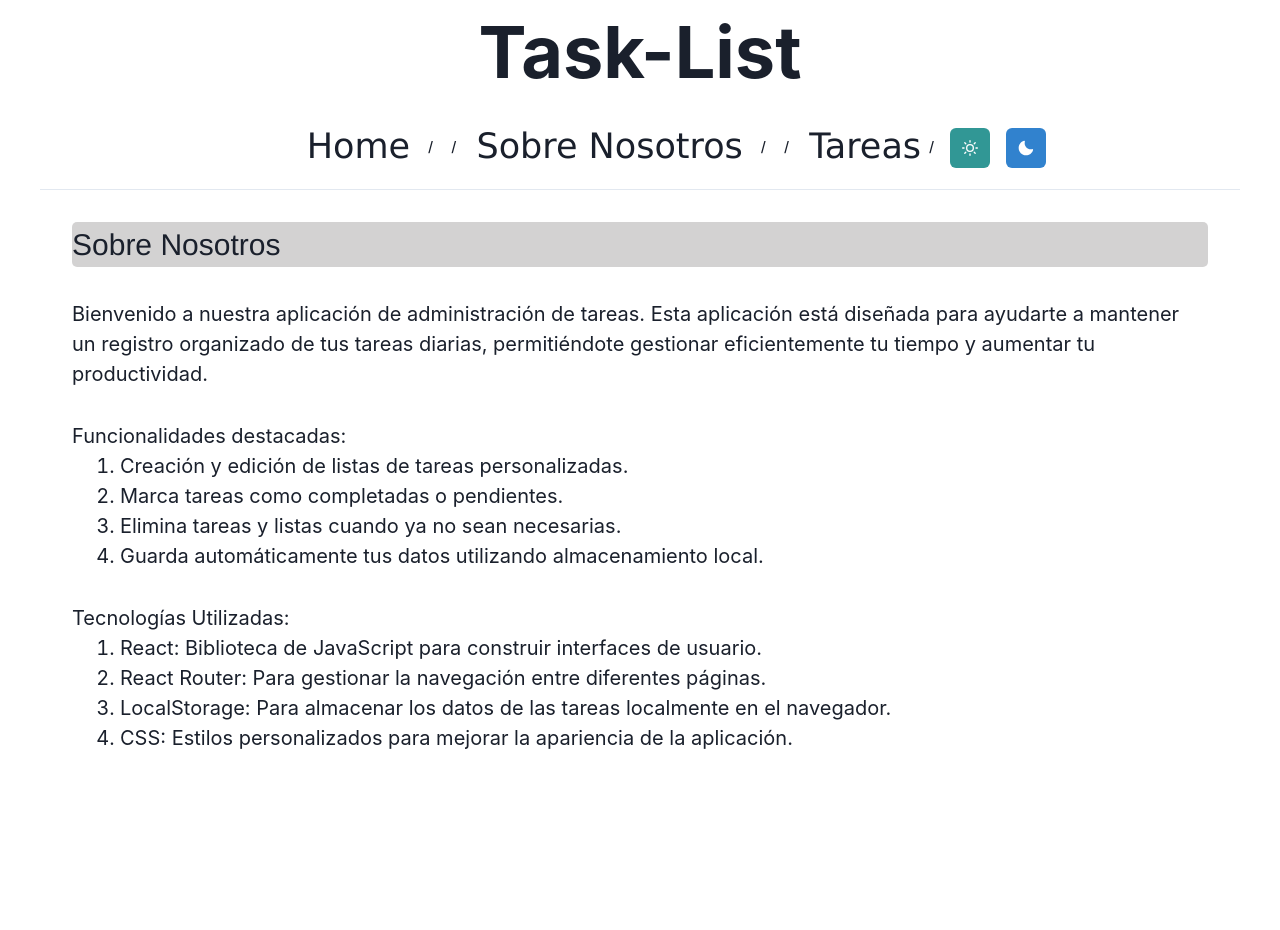
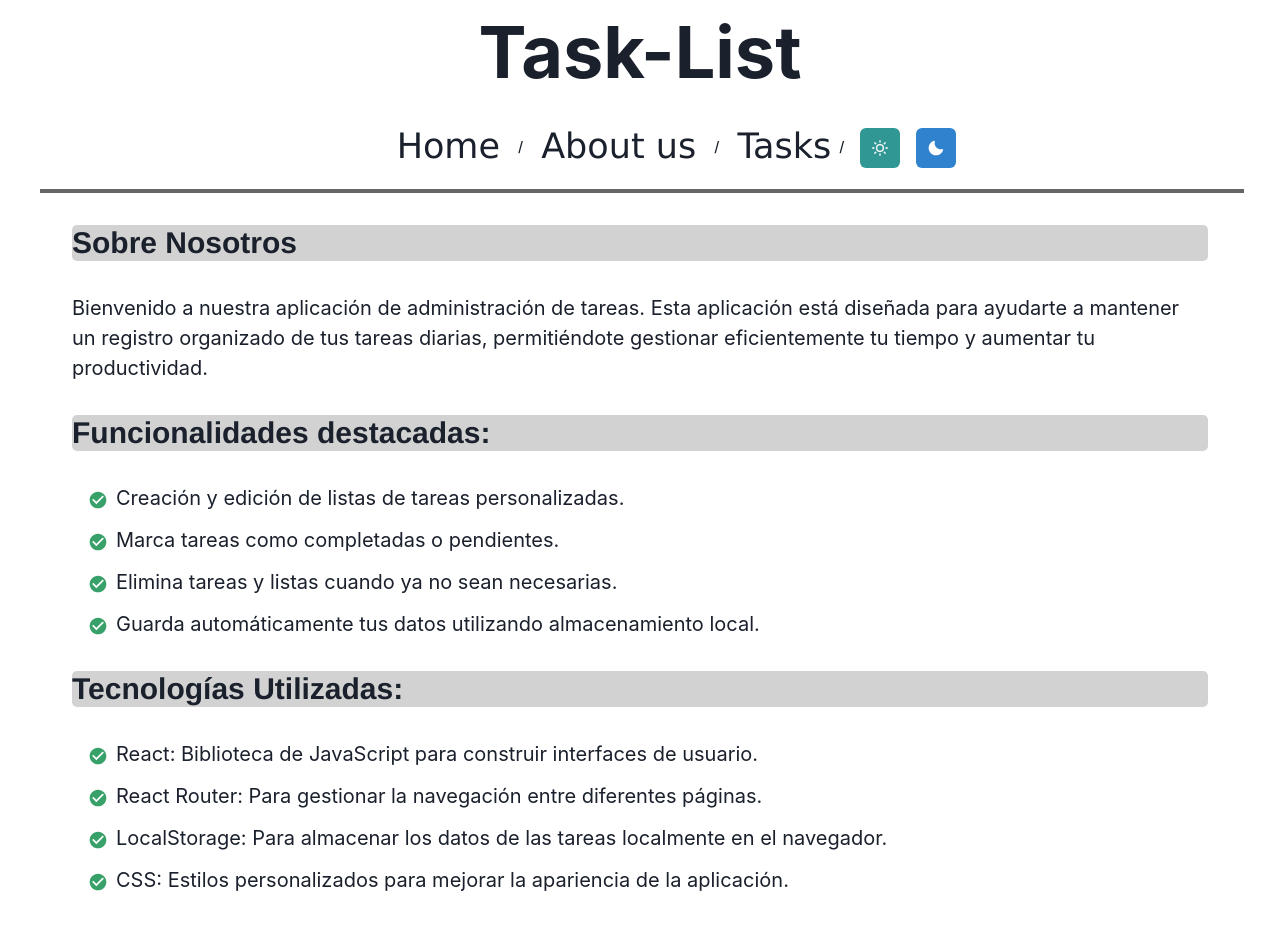
Before and after one commit to JC-GIRALDO-GIRALDO/my-react-task-list, a React (Vite) app: page /SobreNosotros in a window 1280 px wide. Shown: the top 930 px of the page. Built offline with nearby package versions, Linux system fonts and the light colour scheme.

Commit message:
se hicieron cambios con chakra y se corrigio error

```diff
--- a/src/App.css
+++ b/src/App.css
@@ -78,7 +78,6 @@ section h2 {
   font-size: 35px;
   font-family: Verdana, Geneva, Tahoma, sans-serif;
 }
-
 .darkLight {
   display: flex;
   align-self: flex-end;
@@ -118,14 +117,6 @@ section h2 {
   margin: 2rem;
   font-size: 20px;
 }
-.sobreNosotros ol {
-  padding: 0;
-  margin: 2rem;
-}
-.sobreNosotros h3 {
-  padding: 0;
-  font-size: 20px;
-}
 .sobreNosotros li {
   margin-left: 3rem;
   font-size: 20px;
--- a/src/Components/DarkLight.jsx
+++ b/src/Components/DarkLight.jsx
@@ -3,7 +3,7 @@ import { Button, useColorMode } from "@chakra-ui/react";
 import { MoonIcon, SunIcon } from "@chakra-ui/icons";
 
 function DarkLight() {
-  const { colorMode, toggleColorMode } = useColorMode();
+  const { toggleColorMode } = useColorMode();
 
   return (
     <div className="darkLight">
--- a/src/Components/Menu.jsx
+++ b/src/Components/Menu.jsx
@@ -1,19 +1,14 @@
+import React from "react";
 import { Link, Route, Routes } from "react-router-dom";
+import { Breadcrumb, BreadcrumbItem } from "@chakra-ui/react";
 import Home from "../pages/Home";
 import SobreNosotros from "../pages/SobreNosotros";
 import Tareas from "../pages/Tareas";
 import Header from "./Header";
 import DarkLight from "./DarkLight";
-import {
-  Breadcrumb,
-  BreadcrumbItem,
-  BreadcrumbLink,
-  BreadcrumbSeparator,
-} from "@chakra-ui/react";
 
 function Menu() {
   return (
-    <>
     <div className="containerMain">
       <div className="nameAppMenu">
         <Header nameTaskList="Task-List" />
@@ -25,19 +20,19 @@ function Menu() {
               Home
             </Link>
           </BreadcrumbItem>
-            <span style={{ margin: "0 10px" }}>/</span>
+
           <BreadcrumbItem>
             <Link
-                to="SobreNosotros"
+              to="/SobreNosotros"
               style={{ marginLeft: "10px", marginRight: "10px" }}
             >
-                Sobre Nosotros
+              About us
             </Link>
           </BreadcrumbItem>
-            <span style={{ margin: "0 10px" }}>/</span>
+
           <BreadcrumbItem>
-              <Link to="Tareas" style={{ marginLeft: "10px" }}>
-                Tareas
+            <Link to="/Tareas" style={{ marginLeft: "10px" }}>
+              Tasks
             </Link>
           </BreadcrumbItem>
           <BreadcrumbItem>
@@ -45,15 +40,15 @@ function Menu() {
           </BreadcrumbItem>
         </Breadcrumb>
       </div>
-      </div>
 
       <Routes>
         <Route path="/" element={<Home />} />
-        <Route path="SobreNosotros" element={<SobreNosotros />} />
-        <Route path="Tareas" element={<Tareas />} />
-        <Route path="*" element="404 - error" />
+        <Route path="/SobreNosotros" element={<SobreNosotros />} />
+        <Route path="/Tareas" element={<Tareas />} />
+        <Route path="*" element={<div>404 - error</div>} />
       </Routes>
-    </>
+    </div>
   );
 }
+
 export default Menu;
--- a/src/Components/TaskList.jsx
+++ b/src/Components/TaskList.jsx
@@ -1,6 +1,6 @@
 import React, { useState } from "react";
 import { EditIcon, DeleteIcon, CloseIcon, CheckIcon } from "@chakra-ui/icons";
-import { Text, Divider, Checkbox, Button, Input } from "@chakra-ui/react";
+import { Text, Divider, Button, Input } from "@chakra-ui/react";
 
 const strikeThrough = (text) => {
   return text
--- a/src/pages/Home.jsx
+++ b/src/pages/Home.jsx
@@ -1,12 +1,14 @@
+import { Divider, Heading, Text } from "@chakra-ui/react";
+
 function Home() {
   return (
     <>
-      <hr />
+      <Divider orientation="horizontal" border="2px solid black" />
       <div className="home">
-        <h2>Bienvenido a Mi Aplicación de Tareas</h2>
-        <p>
+        <Heading>Bienvenido a Mi Aplicación de Tareas</Heading>
+        <Text>
           Administra tus tareas de manera eficiente y mantén todo bajo control.
-        </p>
+        </Text>
       </div>
     </>
   );
--- a/src/pages/SobreNosotros.jsx
+++ b/src/pages/SobreNosotros.jsx
@@ -1,45 +1,69 @@
+import {
+  Divider,
+  Heading,
+  Text,
+  List,
+  ListItem,
+  ListIcon,
+} from "@chakra-ui/react";
+import { MdCheckCircle } from "react-icons/md";
+
 function SobreNosotros() {
   return (
     <>
-      <hr />
+      <Divider orientation="horizontal" border="2px solid black" />
       <div className="sobreNosotros">
-        <h2>Sobre Nosotros</h2>
-        <p>
+        <Heading>Sobre Nosotros</Heading>
+        <Text>
           Bienvenido a nuestra aplicación de administración de tareas. Esta
           aplicación está diseñada para ayudarte a mantener un registro
           organizado de tus tareas diarias, permitiéndote gestionar
           eficientemente tu tiempo y aumentar tu productividad.
-        </p>
+        </Text>
 
-        <ol>
-          <h3>Funcionalidades destacadas:</h3>
-          <li>Creación y edición de listas de tareas personalizadas.</li>
-          <li>Marca tareas como completadas o pendientes.</li>
-          <li>Elimina tareas y listas cuando ya no sean necesarias.</li>
-          <li>
+        <List spacing={3}>
+          <Heading>Funcionalidades destacadas:</Heading>
+          <ListItem>
+            <ListIcon as={MdCheckCircle} color="green.500" />
+            Creación y edición de listas de tareas personalizadas.
+          </ListItem>
+          <ListItem>
+            <ListIcon as={MdCheckCircle} color="green.500" />
+            Marca tareas como completadas o pendientes.
+          </ListItem>
+          <ListItem>
+            <ListIcon as={MdCheckCircle} color="green.500" />
+            Elimina tareas y listas cuando ya no sean necesarias.
+          </ListItem>
+          <ListItem>
+            <ListIcon as={MdCheckCircle} color="green.500" />
             Guarda automáticamente tus datos utilizando almacenamiento local.
-          </li>
-        </ol>
+          </ListItem>
+        </List>
 
-        <ol>
-          <h3>Tecnologías Utilizadas:</h3>
+        <List spacing={3}>
+          <Heading>Tecnologías Utilizadas:</Heading>
 
-          <li>
+          <ListItem>
+            <ListIcon as={MdCheckCircle} color="green.500" />
             React: Biblioteca de JavaScript para construir interfaces de
             usuario.
-          </li>
-          <li>
+          </ListItem>
+          <ListItem>
+            <ListIcon as={MdCheckCircle} color="green.500" />
             React Router: Para gestionar la navegación entre diferentes páginas.
-          </li>
-          <li>
+          </ListItem>
+          <ListItem>
+            <ListIcon as={MdCheckCircle} color="green.500" />
             LocalStorage: Para almacenar los datos de las tareas localmente en
             el navegador.
-          </li>
-          <li>
+          </ListItem>
+          <ListItem>
+            <ListIcon as={MdCheckCircle} color="green.500" />
             CSS: Estilos personalizados para mejorar la apariencia de la
             aplicación.
-          </li>
-        </ol>
+          </ListItem>
+        </List>
       </div>
     </>
   );
--- a/src/pages/Tareas.jsx
+++ b/src/pages/Tareas.jsx
@@ -1,9 +1,10 @@
 import Header from "../Components/Header";
 import Task from "../Components/Task";
+import { Divider } from "@chakra-ui/react";
 function Tareas() {
   return (
     <>
-      <hr />
+      <Divider orientation="horizontal" border="2px solid black" />
       <div className="tareas">
         <h2 className="nameTareas">Realiza tus tareas</h2>
         <div className="container">
```
Lines whose indentation alone changed are shown as unchanged.
